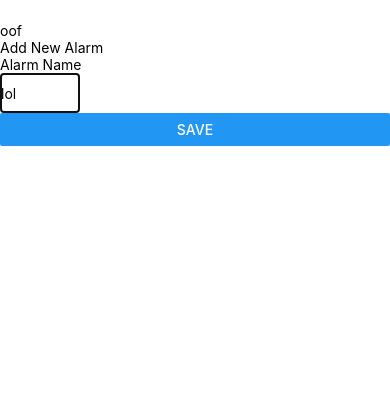
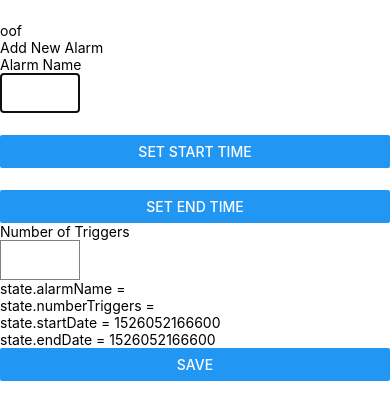
Before and after one commit to phosphotungstic/alarmed, a React Native app: screen / in a window 390 px wide. Both pictures are taken after a click on the button "ADD ALARM". Shown: the top 420 px of the page. Built offline with nearby package versions, Linux system fonts and the light colour scheme.

Commit message:
adding being able to set form state

```diff
--- a/components/AddAlarmModalForm.js
+++ b/components/AddAlarmModalForm.js
@@ -1,9 +1,27 @@
 import React from 'react';
 import { View, Text, TextInput, DatePickerIOS } from 'react-native';
+import TimePickerModal from './TimePickerModal.js';
 
 export default class AddAlarmModalForm extends React.Component {
   state = {
-    text: 'lol',
+    alarmName: '',
+    numberTriggers: '',
+    startDate: new Date(),
+    endDate: new Date()
+  }
+
+  constructor(props) {
+    super(props)
+
+    this.setStartDate = this.setStartDate.bind(this)
+  }
+
+  setStartDate(date) {
+    this.setState({startDate: date});
+  }
+
+  setEndDate(date) {
+    this.setState({endDate: date});
   }
 
   render() {
@@ -14,8 +32,22 @@ export default class AddAlarmModalForm extends React.Component {
         <Text>Alarm Name</Text>
         <TextInput
           style={{width: 80, height: 40, borderColor: 'gray', borderWidth: 1}}
-          onChangeText={(text) => this.setState({text})}
-          value={this.state.text}/>
+          onChangeText={(text) => this.setState({alarmName: text})}
+          value={this.state.alarmName}/>
+
+        <TimePickerModal setStartDate={this.setStartDate} type="Start"></TimePickerModal>
+        <TimePickerModal setEndDate={this.setEndDate} type="End"></TimePickerModal>
+
+        <Text>Number of Triggers</Text>
+        <TextInput
+          style={{width: 80, height: 40, borderColor: 'gray', borderWidth: 1}}
+          onChangeText={(text) => this.setState({numberTriggers: text})}
+          value={this.state.numberTriggers}/>
+
+        <Text>state.alarmName = {this.state.alarmName}</Text>
+        <Text>state.numberTriggers = {this.state.numberTriggers}</Text>
+        <Text>state.startDate = {this.state.startDate.getTime()}</Text>
+        <Text>state.endDate = {this.state.endDate.getTime()}</Text>
       </View>
     );
   }
--- /dev/null
+++ b/components/TimePickerModal.js
@@ -0,0 +1,55 @@
+import React from 'react';
+import { Button, View, Modal, Text, TouchableHighlight, DatePickerIOS } from 'react-native';
+import AddAlarmModalForm from './AddAlarmModalForm.js'
+
+export default class TimePickerModal extends React.Component {
+  state = {
+    chosenDate: new Date(),
+    modalVisible: false
+  };
+
+  setModalVisible(visible) {
+    this.setState({modalVisible: visible});
+  }
+
+  setDate(date) {
+    this.setState({chosenDate: date});
+    this.props.setStartDate(date);
+  }
+
+  render() {
+    var buttonString = "Set " + this.props.type + " Time";
+    return (
+      <View style={{marginTop: 22}}>
+        <Modal
+          animationType="slide"
+          transparent={true}
+          visible={this.state.modalVisible}>
+          presentationStyle="FormSheet"
+          <View style={[{marginTop: 475, backgroundColor: 'red'}, this.state.showModal ? {backgroundColor: 'rgba(0,23,0,0.5)'} : '']}>
+            <DatePickerIOS
+              date={this.state.chosenDate}
+              onDateChange={(date) => {
+                this.setDate(date);
+              }}
+              mode="time"
+            />
+            <Button
+              title="Save"
+              onPress={() => {
+                this.setModalVisible(false);
+              }}
+            />
+          </View>
+        </Modal>
+
+          <Button
+            title={buttonString}
+            onPress={() => {
+              this.setModalVisible(true);
+            }}
+          />
+      </View>
+    );
+  }
+}
```
